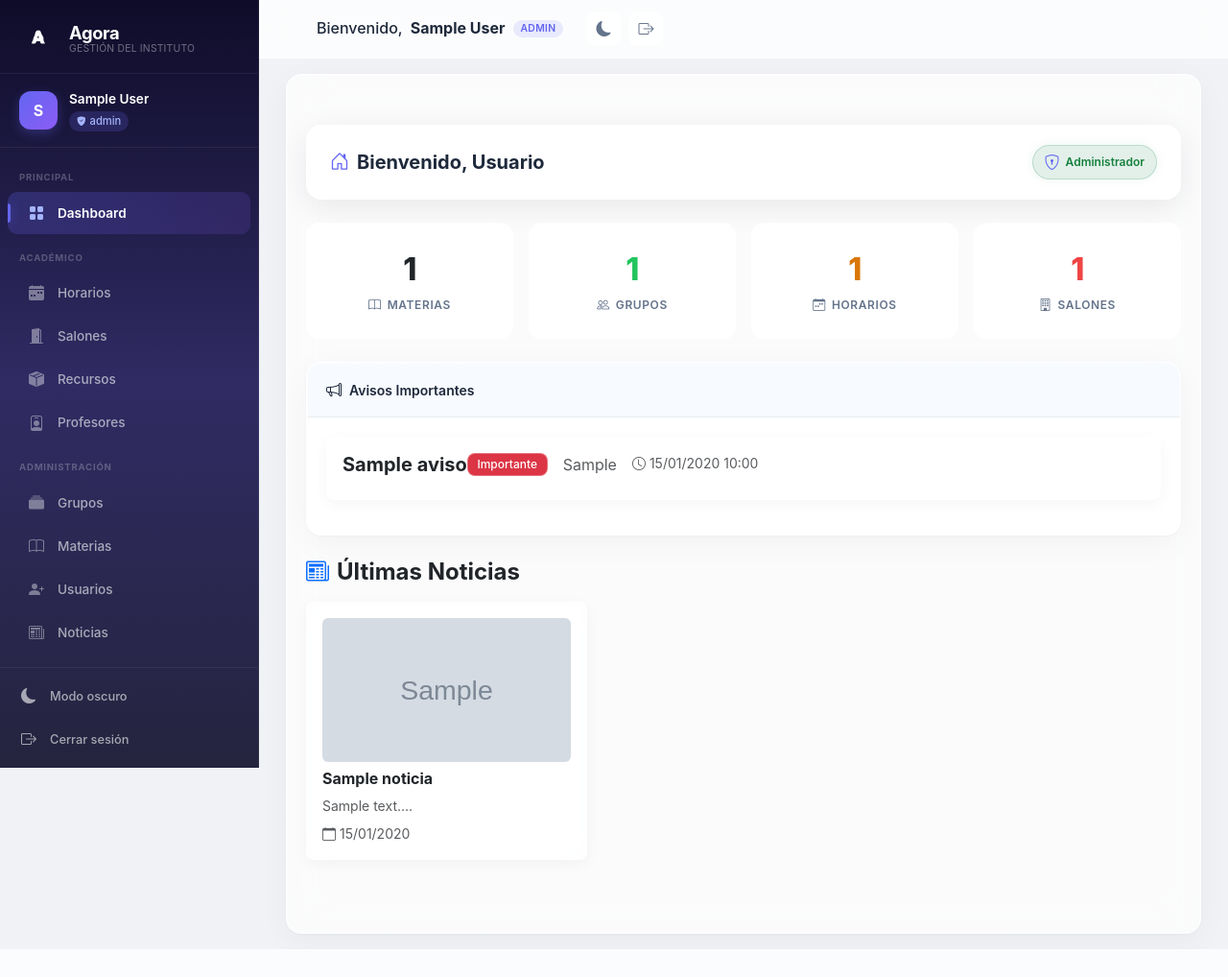
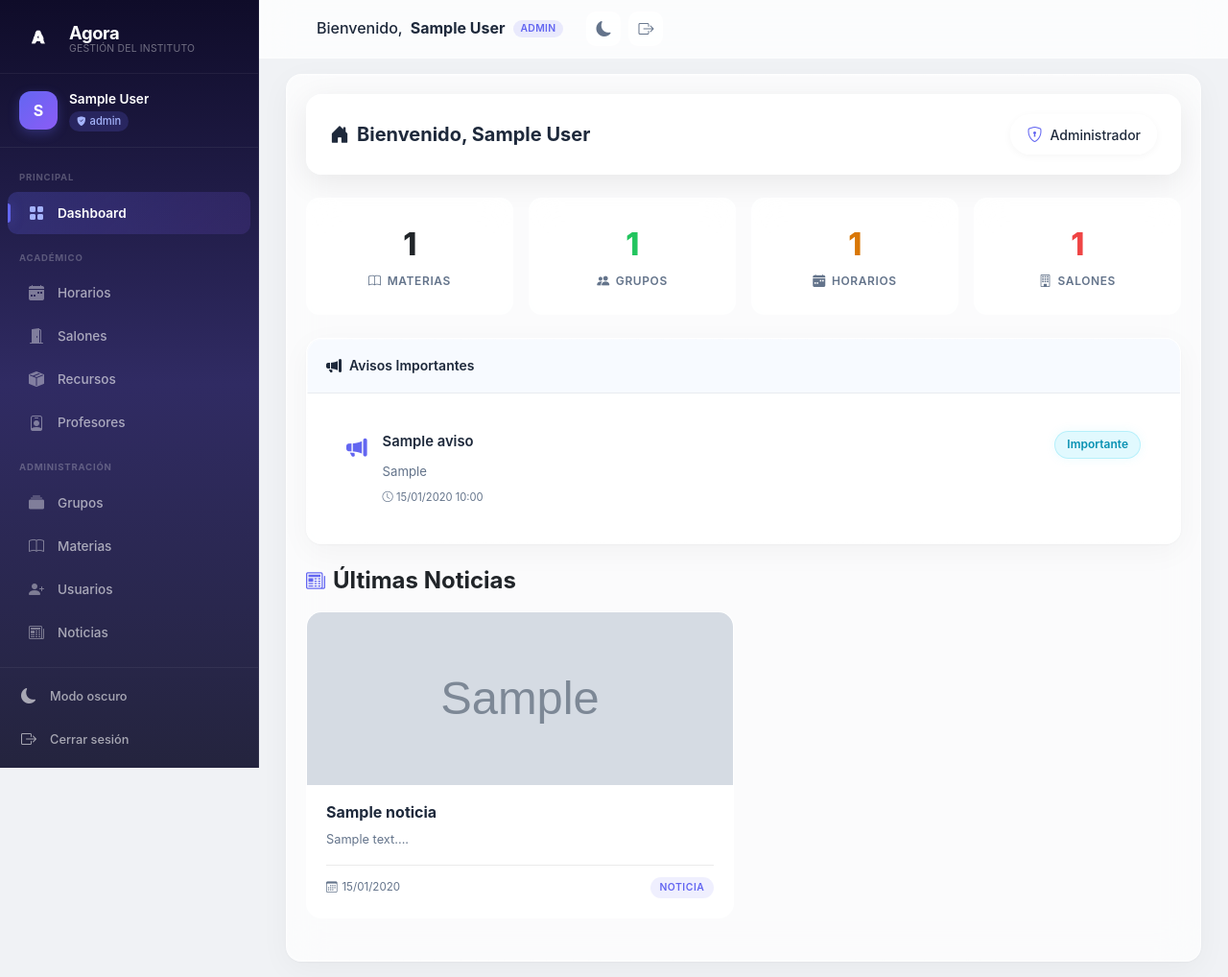
Before and after one commit to Gakuus/TuxHub, a PHP site: page /dashboard.php in a window 1280 px wide. Shown: the whole page at 96% size. Before the commit the page ends 989 px from the top, so only its background shows below. Run offline with PHP 8.4, Linux system fonts and the light colour scheme; the visitor is signed in with stand-in values (Sample User, id 1); tables that the repository leaves empty hold one stand-in row (values such as "Sample post"); grey boxes marked "Sample" are stand-in pictures.

Commit message:
redesign dashboard home: premium stats grid, schedule, alerts, news
- Stats grid with glass stat-cards and staggered entrance animation
- Professor schedule: premium table with dia-badge, icon headers, hover rows
- Avisos: glass alert-cards with icon, title, badge, date
- Noticias: glass news-grid with image hover zoom, placeholder gradient
- Fixed SQL injection in horario query (prepared statement)
- Removed inline styles (all moved to CSS)
- Cleaned up empty state logic
- Simplified JS: stat card reveal animation, auto-dismiss alerts

```diff
--- a/css/home.css
+++ b/css/home.css
@@ -1,145 +1,206 @@
+/* ============================================
+   HOME — DASHBOARD PREMIUM
+   ============================================ */
 .home-section {
-    padding: 2rem 0;
+    animation: fadeInUp 0.5s ease;
 }
 
-.page-header {
-    background: rgba(255,255,255,0.7);
-    backdrop-filter: blur(16px);
-    -webkit-backdrop-filter: blur(16px);
-    border: 1px solid rgba(255,255,255,0.3);
-    border-radius: 16px;
-    padding: 1.25rem 1.5rem;
-    margin-bottom: 1.5rem;
-    display: flex;
-    align-items: center;
-    justify-content: space-between;
-    flex-wrap: wrap;
-    gap: 1rem;
-    box-shadow: 0 8px 32px rgba(0,0,0,0.08);
+/* ---- Schedule Table ---- */
+.home-schedule-table {
+    margin-bottom: 0;
 }
 
-.page-header h2 {
-    font-size: 1.25rem;
-    font-weight: 700;
-    color: var(--text-color, #1e293b);
-    margin: 0;
-    display: flex;
-    align-items: center;
-    gap: 0.5rem;
+.home-schedule-table thead th {
+    font-size: 0.75rem;
+    font-weight: 600;
+    text-transform: uppercase;
+    letter-spacing: 0.04em;
+    color: var(--text-muted);
+    border-bottom: 1px solid var(--border-color);
+    padding: 0.875rem 1rem;
+    white-space: nowrap;
 }
 
-.page-header h2 i {
-    color: var(--primary-color, #6366f1);
+.home-schedule-table thead th i {
+    margin-right: 0.375rem;
+    font-size: 0.8rem;
 }
 
+.home-schedule-table tbody td {
+    padding: 0.75rem 1rem;
+    border-bottom: 1px solid var(--border-color);
+    font-size: 0.85rem;
+    color: var(--text-color);
+    vertical-align: middle;
+}
+
+.home-schedule-table tbody tr:last-child td {
+    border-bottom: none;
+}
+
+.home-schedule-table tbody tr:hover {
+    background: rgba(99,102,241,0.04);
+}
+
+.dia-badge {
+    display: inline-block;
+    padding: 0.2rem 0.6rem;
+    border-radius: 6px;
+    font-size: 0.75rem;
+    font-weight: 600;
+    background: rgba(99,102,241,0.1);
+    color: var(--primary-color);
+}
+
+body.dark-mode .home-schedule-table thead th {
+    border-bottom-color: rgba(255,255,255,0.06);
+}
+
+body.dark-mode .home-schedule-table tbody td {
+    border-bottom-color: rgba(255,255,255,0.06);
+}
+
+body.dark-mode .home-schedule-table tbody tr:hover {
+    background: rgba(99,102,241,0.08);
+}
+
+body.dark-mode .dia-badge {
+    background: rgba(99,102,241,0.2);
+    color: #a5b4fc;
+}
+
+/* ---- Alert Card ---- */
 .alert-card {
-    background: rgba(255,255,255,0.7);
+    background: var(--bg-card);
     backdrop-filter: blur(12px);
     -webkit-backdrop-filter: blur(12px);
-    border: 1px solid rgba(255,255,255,0.3);
-    border-radius: 16px;
-    padding: 1.25rem 1.5rem;
-    margin-bottom: 1rem;
-    transition: all 0.3s ease;
-    box-shadow: 0 4px 16px rgba(0,0,0,0.04);
+    border: 1px solid var(--border-glass);
+    border-radius: 14px;
+    padding: 1.125rem 1.25rem;
+    margin-bottom: 0.75rem;
+    transition: all 0.25s ease;
     display: flex;
     align-items: flex-start;
     gap: 1rem;
 }
 
+.alert-card:last-child {
+    margin-bottom: 0;
+}
+
 .alert-card:hover {
-    transform: translateY(-2px);
-    box-shadow: 0 8px 32px rgba(0,0,0,0.08);
+    transform: translateY(-1px);
+    box-shadow: 0 8px 24px rgba(0,0,0,0.06);
 }
 
 .alert-card .alert-icon {
-    font-size: 1.5rem;
-    color: var(--primary-color, #6366f1);
+    font-size: 1.35rem;
+    color: var(--primary-color);
     flex-shrink: 0;
     margin-top: 0.125rem;
 }
 
 .alert-card .alert-content {
     flex: 1;
+    min-width: 0;
 }
 
 .alert-card .alert-title {
     font-weight: 600;
-    font-size: 0.95rem;
-    color: var(--text-color, #1e293b);
-    margin-bottom: 0.25rem;
+    font-size: 0.925rem;
+    color: var(--text-color);
 }
 
 .alert-card .alert-text {
-    font-size: 0.85rem;
-    color: var(--text-muted, #64748b);
-    margin: 0;
+    font-size: 0.825rem;
+    color: var(--text-muted);
+    margin: 0.25rem 0 0;
+    line-height: 1.5;
 }
 
 .alert-card .alert-date {
-    font-size: 0.75rem;
-    color: var(--text-muted, #64748b);
+    font-size: 0.7rem;
+    color: var(--text-muted);
     margin-top: 0.5rem;
     display: block;
 }
 
+body.dark-mode .alert-card {
+    background: rgba(255,255,255,0.05);
+    border-color: rgba(255,255,255,0.06);
+}
+
+body.dark-mode .alert-card:hover {
+    background: rgba(255,255,255,0.08);
+}
+
+/* ---- News Grid ---- */
+.news-grid {
+    display: grid;
+    grid-template-columns: repeat(auto-fill, minmax(300px, 1fr));
+    gap: 1.25rem;
+}
+
 .news-card {
-    background: rgba(255,255,255,0.7);
+    background: var(--bg-card);
     backdrop-filter: blur(12px);
     -webkit-backdrop-filter: blur(12px);
-    border: 1px solid rgba(255,255,255,0.3);
+    border: 1px solid var(--border-glass);
     border-radius: 16px;
     overflow: hidden;
     transition: all 0.3s ease;
-    box-shadow: 0 4px 16px rgba(0,0,0,0.04);
-    height: 100%;
     display: flex;
     flex-direction: column;
+    height: 100%;
 }
 
 .news-card:hover {
-    transform: translateY(-2px);
-    box-shadow: 0 8px 32px rgba(0,0,0,0.08);
+    transform: translateY(-3px);
+    box-shadow: 0 12px 40px rgba(0,0,0,0.08);
 }
 
 .news-card .news-image {
     width: 100%;
-    height: 200px;
+    height: 180px;
     object-fit: cover;
-    border-radius: 16px 16px 0 0;
     display: block;
+    transition: transform 0.4s ease;
+}
+
+.news-card:hover .news-image {
+    transform: scale(1.03);
 }
 
 .news-card .news-image-placeholder {
     width: 100%;
-    height: 200px;
-    background: linear-gradient(135deg, rgba(99,102,241,0.1), rgba(139,92,246,0.1));
+    height: 180px;
+    background: linear-gradient(135deg, rgba(var(--primary-rgb),0.08), rgba(var(--primary-rgb),0.03));
     display: flex;
     align-items: center;
     justify-content: center;
-    font-size: 3rem;
-    color: rgba(99,102,241,0.3);
+    font-size: 2.5rem;
+    color: rgba(var(--primary-rgb),0.25);
 }
 
 .news-card .news-body {
-    padding: 1.25rem;
+    padding: 1.125rem 1.25rem 1.25rem;
     flex: 1;
     display: flex;
     flex-direction: column;
 }
 
 .news-card .news-title {
-    font-size: 1.05rem;
+    font-size: 1rem;
     font-weight: 700;
-    color: var(--text-color, #1e293b);
+    color: var(--text-color);
     margin-bottom: 0.5rem;
-    line-height: 1.4;
+    line-height: 1.35;
 }
 
 .news-card .news-excerpt {
-    font-size: 0.85rem;
-    color: var(--text-muted, #64748b);
-    line-height: 1.6;
+    font-size: 0.8rem;
+    color: var(--text-muted);
+    line-height: 1.55;
     margin-bottom: 1rem;
     flex: 1;
 }
@@ -149,89 +210,64 @@
     align-items: center;
     justify-content: space-between;
     padding-top: 0.75rem;
-    border-top: 1px solid rgba(0,0,0,0.06);
+    border-top: 1px solid var(--border-color);
 }
 
 .news-card .news-date {
-    font-size: 0.75rem;
-    color: var(--text-muted, #64748b);
+    font-size: 0.725rem;
+    color: var(--text-muted);
     display: flex;
     align-items: center;
-    gap: 0.375rem;
+    gap: 0.3rem;
 }
 
 .news-card .news-category {
-    font-size: 0.7rem;
+    font-size: 0.65rem;
     font-weight: 600;
     text-transform: uppercase;
     letter-spacing: 0.05em;
     padding: 0.2rem 0.6rem;
-    background: rgba(99,102,241,0.1);
-    color: var(--primary-color, #6366f1);
+    background: rgba(var(--primary-rgb),0.1);
+    color: var(--primary-color);
     border-radius: 100px;
 }
 
-.news-empty {
-    text-align: center;
-    padding: 3rem 2rem;
-    color: var(--text-muted, #64748b);
-}
-
-.news-empty i {
-    font-size: 3rem;
-    color: var(--text-muted, #64748b);
-    opacity: 0.3;
-    margin-bottom: 1rem;
-    display: block;
-}
-
-.news-empty h4 {
-    font-size: 1.125rem;
-    font-weight: 600;
-    color: var(--text-muted, #64748b);
-    margin-bottom: 0.5rem;
-}
-
-.news-empty p {
-    font-size: 0.875rem;
-    color: var(--text-muted, #64748b);
-    opacity: 0.7;
-}
-
-body.dark-mode .page-header {
-    background: rgba(15,23,42,0.85);
-    border-color: rgba(255,255,255,0.08);
-}
-
-body.dark-mode .alert-card {
-    background: rgba(255,255,255,0.08);
+body.dark-mode .news-card {
+    background: rgba(255,255,255,0.05);
     border-color: rgba(255,255,255,0.06);
 }
 
-body.dark-mode .news-card {
-    background: rgba(255,255,255,0.08);
-    border-color: rgba(255,255,255,0.06);
+body.dark-mode .news-card:hover {
+    background: rgba(255,255,255,0.07);
 }
 
 body.dark-mode .news-card .news-meta {
     border-top-color: rgba(255,255,255,0.06);
 }
 
-body.dark-mode .news-card .news-title {
-    color: var(--text-color, #e2e8f0);
+body.dark-mode .news-card .news-image-placeholder {
+    background: linear-gradient(135deg, rgba(var(--primary-rgb),0.12), rgba(var(--primary-rgb),0.05));
 }
 
+/* ---- Animations ---- */
+@keyframes fadeInUp {
+    from { opacity: 0; transform: translateY(16px); }
+    to { opacity: 1; transform: translateY(0); }
+}
+
+/* ---- Responsive ---- */
 @media (max-width: 768px) {
-    .page-header {
-        padding: 1rem 1.25rem;
-    }
-
-    .news-card .news-image {
+    .news-card .news-image,
+    .news-card .news-image-placeholder {
         height: 160px;
     }
 
     .alert-card {
-        padding: 1rem 1.25rem;
+        padding: 1rem;
+    }
+
+    .news-grid {
+        grid-template-columns: 1fr;
     }
 }
 
@@ -245,4 +281,8 @@ body.dark-mode .news-card .news-title {
     .news-card:hover {
         transform: none;
     }
+
+    .news-card .news-image {
+        transition-duration: 0.01ms;
+    }
 }
--- a/pages/home.php
+++ b/pages/home.php
@@ -1,51 +1,67 @@
 <?php
 require_once __DIR__ . '/../backend/db_connection.php';
 
-// Traer los avisos
-$avisos = $conn->query("SELECT * FROM avisos ORDER BY fecha_publicacion DESC LIMIT 5");
+$nombre = htmlspecialchars($_SESSION['user_name'] ?? 'Usuario', ENT_QUOTES, 'UTF-8');
+$rol = $_SESSION['rol'] ?? 'invitado';
+$rol_label = match($rol) {
+    'admin'    => 'Administrador',
+    'profesor' => 'Profesor',
+    'alumno'   => 'Alumno',
+    default    => 'Invitado'
+};
 
-// Traer las noticias
+$total_materias = 0;
+$total_grupos   = 0;
+$total_horarios = 0;
+$total_salones  = 0;
+
+try {
+    $total_materias = (int) ($conn->query("SELECT COUNT(*) as c FROM materias")->fetch_assoc()['c'] ?? 0);
+    $total_grupos   = (int) ($conn->query("SELECT COUNT(*) as c FROM grupos")->fetch_assoc()['c'] ?? 0);
+    $total_horarios = (int) ($conn->query("SELECT COUNT(*) as c FROM horarios")->fetch_assoc()['c'] ?? 0);
+    $total_salones  = (int) ($conn->query("SELECT COUNT(*) as c FROM salones")->fetch_assoc()['c'] ?? 0);
+} catch (Exception $e) {
+    error_log("Error fetching stats: " . $e->getMessage());
+}
+
+$avisos  = $conn->query("SELECT * FROM avisos ORDER BY fecha_publicacion DESC LIMIT 5");
 $noticias = $conn->query("SELECT * FROM noticias ORDER BY fecha_publicacion DESC LIMIT 6");
 
-// Stats
-$total_materias = $conn->query("SELECT COUNT(*) as c FROM materias")->fetch_assoc()['c'] ?? 0;
-$total_grupos = $conn->query("SELECT COUNT(*) as c FROM grupos")->fetch_assoc()['c'] ?? 0;
-$total_horarios = $conn->query("SELECT COUNT(*) as c FROM horarios")->fetch_assoc()['c'] ?? 0;
-$total_salones = $conn->query("SELECT COUNT(*) as c FROM salones")->fetch_assoc()['c'] ?? 0;
-
-// Datos del usuario
-$nombre = $_SESSION['nombre'] ?? 'Usuario';
-$rol = $_SESSION['rol'] ?? 'invitado';
-$rol_label = match($rol) { 'admin' => 'Administrador', 'profesor' => 'Profesor', 'alumno' => 'Alumno', default => 'Invitado' };
-
-// Horario del usuario
 $horario = null;
 if (isset($_SESSION['user_id']) && $rol === 'profesor') {
-    $uid = (int)$_SESSION['user_id'];
-    $h = $conn->query("SELECT h.*, m.nombre_materia, g.nombre as grupo_nombre, s.nombre_salon, d.nombre_dia,
-                       b.hora_inicio, b.hora_fin
+    $uid = (int) $_SESSION['user_id'];
+    $stmt = $conn->prepare("
+        SELECT m.nombre_materia, g.nombre AS grupo_nombre, s.nombre_salon,
+               d.nombre_dia, b.hora_inicio, b.hora_fin
         FROM horarios h
         JOIN materias m ON m.id = h.materia_id
         JOIN grupos g ON g.id = h.grupo_id
         JOIN salones s ON s.id = h.salon_id
         JOIN dias d ON d.id = h.dia_id
         JOIN bloques_horarios b ON b.id = h.bloque_id
-                       WHERE h.profesor_id = $uid
+        WHERE h.profesor_id = ?
         ORDER BY h.dia_id, b.hora_inicio
-                       LIMIT 10");
-    if ($h) $horario = $h->fetch_all(MYSQLI_ASSOC);
+        LIMIT 10
+    ");
+    $stmt->bind_param("i", $uid);
+    $stmt->execute();
+    $res = $stmt->get_result();
+    $horario = $res->fetch_all(MYSQLI_ASSOC);
+    $stmt->close();
 }
 ?>
+<section class="home-section">
 
-<section class="home-section">
+    <!-- Page Header -->
     <div class="page-header">
-    <h2><i class="bi bi-house-door"></i> Bienvenido, <?= htmlspecialchars($nombre) ?></h2>
-    <span class="badge-user status-badge <?= $rol === 'admin' ? 'available' : ($rol === 'profesor' ? 'reserved' : 'inactive') ?>">
-      <i class="bi bi-<?= $rol === 'admin' ? 'shield-lock' : ($rol === 'profesor' ? 'mortarboard' : 'person') ?>"></i>
+        <h2><i class="bi bi-house-door-fill"></i> Bienvenido, <?= $nombre ?></h2>
+        <span class="badge-user">
+            <i class="bi bi-<?= $rol === 'admin' ? 'shield-lock' : ($rol === 'profesor' ? 'mortarboard-fill' : 'person-fill') ?>"></i>
             <?= htmlspecialchars($rol_label) ?>
         </span>
     </div>
 
+    <!-- Stats Grid -->
     <div class="stats-grid">
         <div class="stat-card">
             <div class="stat-value blue"><?= $total_materias ?></div>
@@ -53,11 +69,11 @@ if (isset($_SESSION['user_id']) && $rol === 'profesor') {
         </div>
         <div class="stat-card">
             <div class="stat-value green"><?= $total_grupos ?></div>
-      <div class="stat-label"><i class="bi bi-people"></i> Grupos</div>
+            <div class="stat-label"><i class="bi bi-people-fill"></i> Grupos</div>
         </div>
         <div class="stat-card">
             <div class="stat-value yellow"><?= $total_horarios ?></div>
-      <div class="stat-label"><i class="bi bi-calendar-week"></i> Horarios</div>
+            <div class="stat-label"><i class="bi bi-calendar-week-fill"></i> Horarios</div>
         </div>
         <div class="stat-card">
             <div class="stat-value red"><?= $total_salones ?></div>
@@ -65,27 +81,30 @@ if (isset($_SESSION['user_id']) && $rol === 'profesor') {
         </div>
     </div>
 
+    <!-- Profesor: My Schedule -->
     <?php if ($horario && count($horario) > 0): ?>
     <div class="card mb-4">
-      <div class="card-header"><i class="bi bi-calendar-check"></i> Mi Horario</div>
-      <div class="card-body">
+        <div class="card-header">
+            <i class="bi bi-calendar-check-fill"></i> Mi Horario
+        </div>
+        <div class="card-body p-0">
             <div class="table-responsive">
-          <table class="table table-striped">
+                <table class="table mb-0 home-schedule-table">
                     <thead>
                         <tr>
-                <th>Día</th>
-                <th>Horario</th>
-                <th>Materia</th>
-                <th>Grupo</th>
-                <th>Salón</th>
+                            <th><i class="bi bi-calendar3"></i> Día</th>
+                            <th><i class="bi bi-clock"></i> Horario</th>
+                            <th><i class="bi bi-book"></i> Materia</th>
+                            <th><i class="bi bi-people"></i> Grupo</th>
+                            <th><i class="bi bi-door-open"></i> Salón</th>
                         </tr>
                     </thead>
                     <tbody>
                         <?php foreach ($horario as $h): ?>
                         <tr>
-                  <td><?= htmlspecialchars($h['nombre_dia']) ?></td>
-                  <td><?= htmlspecialchars($h['hora_inicio']) ?> - <?= htmlspecialchars($h['hora_fin']) ?></td>
-                  <td><?= htmlspecialchars($h['nombre_materia']) ?></td>
+                            <td><span class="dia-badge"><?= htmlspecialchars($h['nombre_dia']) ?></span></td>
+                            <td><?= htmlspecialchars($h['hora_inicio']) ?> – <?= htmlspecialchars($h['hora_fin']) ?></td>
+                            <td class="fw-semibold"><?= htmlspecialchars($h['nombre_materia']) ?></td>
                             <td><?= htmlspecialchars($h['grupo_nombre']) ?></td>
                             <td><?= htmlspecialchars($h['nombre_salon']) ?></td>
                         </tr>
@@ -97,53 +116,78 @@ if (isset($_SESSION['user_id']) && $rol === 'profesor') {
     </div>
     <?php endif; ?>
 
+    <!-- Avisos -->
     <?php if ($avisos && $avisos->num_rows > 0): ?>
     <div class="card mb-4">
-      <div class="card-header"><i class="bi bi-megaphone"></i> Avisos Importantes</div>
+        <div class="card-header">
+            <i class="bi bi-megaphone-fill"></i> Avisos Importantes
+        </div>
         <div class="card-body">
             <?php while ($aviso = $avisos->fetch_assoc()): ?>
-          <div class="alert-card mb-3 p-3 rounded-3" style="background:rgba(255,255,255,0.6);backdrop-filter:blur(12px);-webkit-backdrop-filter:blur(12px);border:1px solid rgba(255,255,255,0.3);border-radius:14px;transition:all .3s ease;">
-            <div class="d-flex justify-content-between align-items-start mb-2">
-              <h5 class="fw-bold mb-0"><?= htmlspecialchars($aviso['titulo']) ?></h5>
-              <span class="badge bg-danger">Importante</span>
+            <div class="alert-card">
+                <div class="alert-icon"><i class="bi bi-megaphone-fill"></i></div>
+                <div class="alert-content">
+                    <div class="d-flex justify-content-between align-items-start gap-2">
+                        <div class="alert-title"><?= htmlspecialchars($aviso['titulo']) ?></div>
+                        <span class="status-badge reserved">Importante</span>
                     </div>
-            <p class="text-muted mb-2"><?= nl2br(htmlspecialchars($aviso['mensaje'])) ?></p>
-            <small class="text-muted"><i class="bi bi-clock me-1"></i><?= date("d/m/Y H:i", strtotime($aviso['fecha_publicacion'])) ?></small>
+                    <p class="alert-text"><?= nl2br(htmlspecialchars($aviso['mensaje'])) ?></p>
+                    <small class="alert-date">
+                        <i class="bi bi-clock"></i> <?= date("d/m/Y H:i", strtotime($aviso['fecha_publicacion'])) ?>
+                    </small>
+                </div>
             </div>
             <?php endwhile; ?>
         </div>
     </div>
     <?php endif; ?>
 
+    <!-- Noticias -->
     <?php if ($noticias && $noticias->num_rows > 0): ?>
-    <section class="mb-4">
-      <h4 class="fw-bold mb-3"><i class="bi bi-newspaper text-primary me-2"></i>Últimas Noticias</h4>
-      <div class="row g-3">
+    <div class="mb-4">
+        <div class="d-flex align-items-center gap-2 mb-3">
+            <i class="bi bi-newspaper" style="font-size:1.25rem;color:var(--primary-color);"></i>
+            <h4 class="fw-bold mb-0">Últimas Noticias</h4>
+        </div>
+        <div class="news-grid">
             <?php while ($noticia = $noticias->fetch_assoc()): ?>
-          <div class="col-md-6 col-lg-4">
-            <div class="news-card h-100 p-3 rounded-3" style="background:rgba(255,255,255,0.6);backdrop-filter:blur(12px);-webkit-backdrop-filter:blur(12px);border:1px solid rgba(255,255,255,0.3);border-radius:14px;transition:all .3s ease;">
+            <div class="news-card">
                 <?php if (!empty($noticia['imagen_ruta'])): ?>
-                <div class="mb-2 rounded-2 overflow-hidden" style="max-height:150px;">
-                  <img src="<?= htmlspecialchars($noticia['imagen_ruta'], ENT_QUOTES, 'UTF-8') ?>" class="w-100" style="object-fit:cover;height:150px;" alt="Imagen">
+                <img src="<?= htmlspecialchars($noticia['imagen_ruta'], ENT_QUOTES, 'UTF-8') ?>"
+                     alt="<?= htmlspecialchars($noticia['titulo']) ?>" class="news-image" loading="lazy">
+                <?php else: ?>
+                <div class="news-image-placeholder">
+                    <i class="bi bi-image"></i>
                 </div>
                 <?php endif; ?>
-              <h6 class="fw-bold"><?= htmlspecialchars($noticia['titulo']) ?></h6>
-              <p class="small text-muted mb-2"><?= nl2br(htmlspecialchars(substr($noticia['contenido'], 0, 100))) ?>...</p>
-              <small class="text-muted"><i class="bi bi-calendar me-1"></i><?= date("d/m/Y", strtotime($noticia['fecha_publicacion'])) ?></small>
+                <div class="news-body">
+                    <div class="news-title"><?= htmlspecialchars($noticia['titulo']) ?></div>
+                    <div class="news-excerpt">
+                        <?= nl2br(htmlspecialchars(substr($noticia['contenido'], 0, 120))) ?>...
+                    </div>
+                    <div class="news-meta">
+                        <span class="news-date"><i class="bi bi-calendar3"></i> <?= date("d/m/Y", strtotime($noticia['fecha_publicacion'])) ?></span>
+                        <span class="news-category">Noticia</span>
+                    </div>
                 </div>
             </div>
             <?php endwhile; ?>
         </div>
-    </section>
+    </div>
     <?php endif; ?>
 
-  <?php if ($avisos === false || $avisos->num_rows === 0): ?>
-    <?php if (!$horario || count($horario) === 0): ?>
+    <!-- Empty state -->
+    <?php
+    $no_avisos   = !$avisos || $avisos->num_rows === 0;
+    $no_noticias = !$noticias || $noticias->num_rows === 0;
+    $no_horario  = !$horario || count($horario) === 0;
+    if ($no_avisos && $no_noticias && $no_horario):
+    ?>
     <div class="empty-state">
         <i class="bi bi-emoji-wink"></i>
         <h4>¡Bienvenido a Ágora!</h4>
         <p>Comienza explorando los módulos del panel de navegación.</p>
     </div>
     <?php endif; ?>
-  <?php endif; ?>
+
 </section>
```
Also changed, not shown: assets/home.js (+28 -188 lines). Lines whose indentation alone changed are shown as unchanged.
